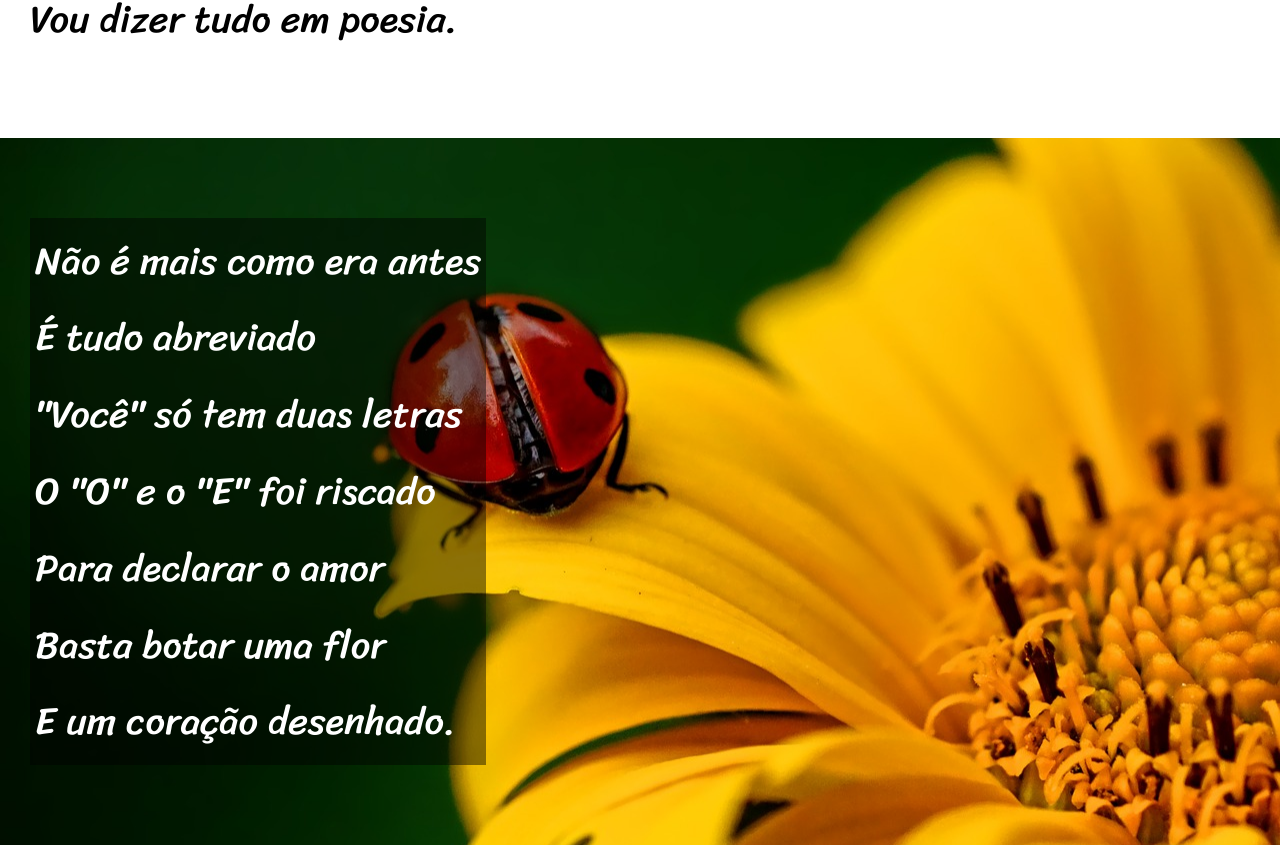
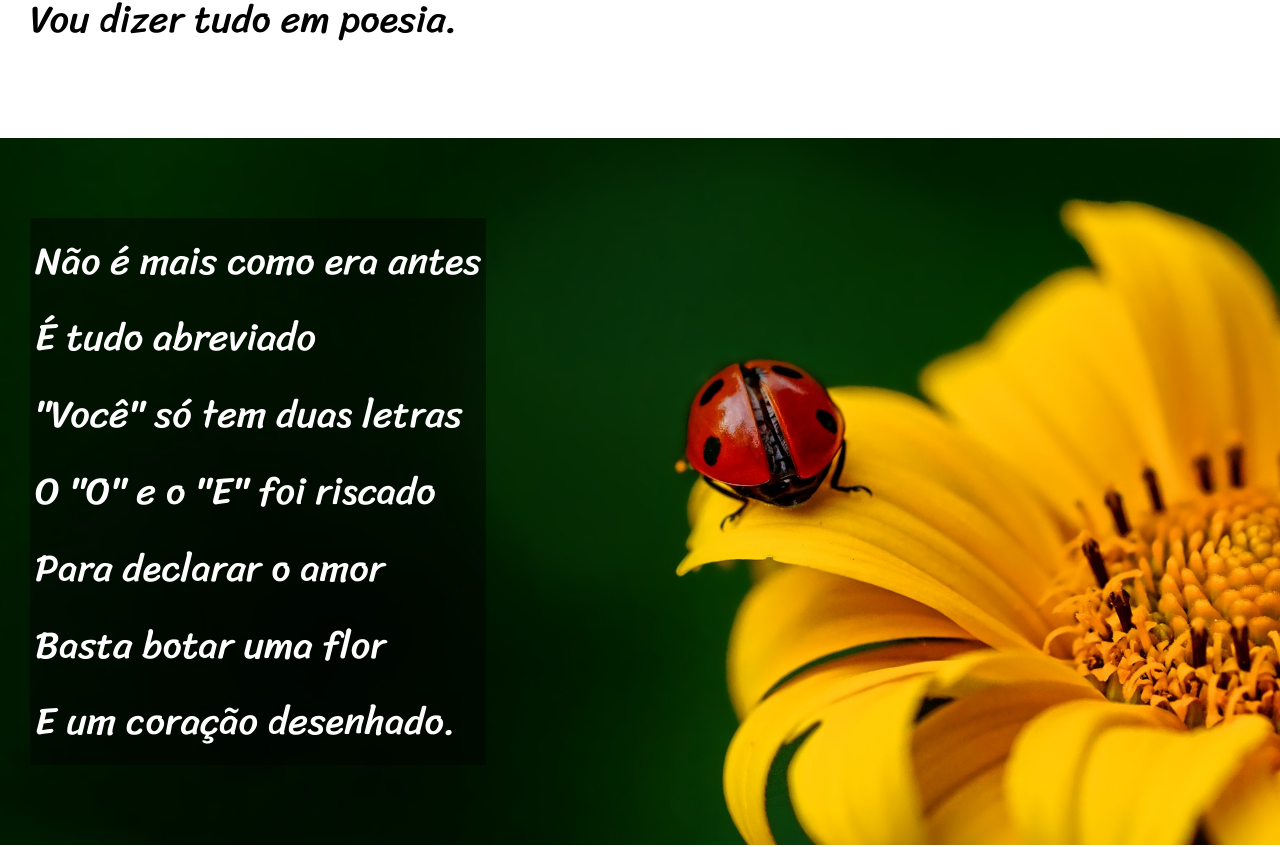
Before and after one commit to FelipeBgc/cordel, a plain HTML site: page index.html in a window 1280 px wide. Shown: the part 884-1731 px from the top of the page. Drawn offline with Linux system fonts and the light colour scheme.

Commit message:
Update style.css

```diff
--- a/style.css
+++ b/style.css
@@ -75,10 +75,9 @@ color: black;
 }
 
 #segundoparagrafo {
-background: black url(imagens/background001.jpg) right center no-repeat
+background: black url(imagens/background001.jpg) center center no-repeat
 fixed;
-
-
+background-size: cover;
 
 & p {
     display: inline-block;
```
